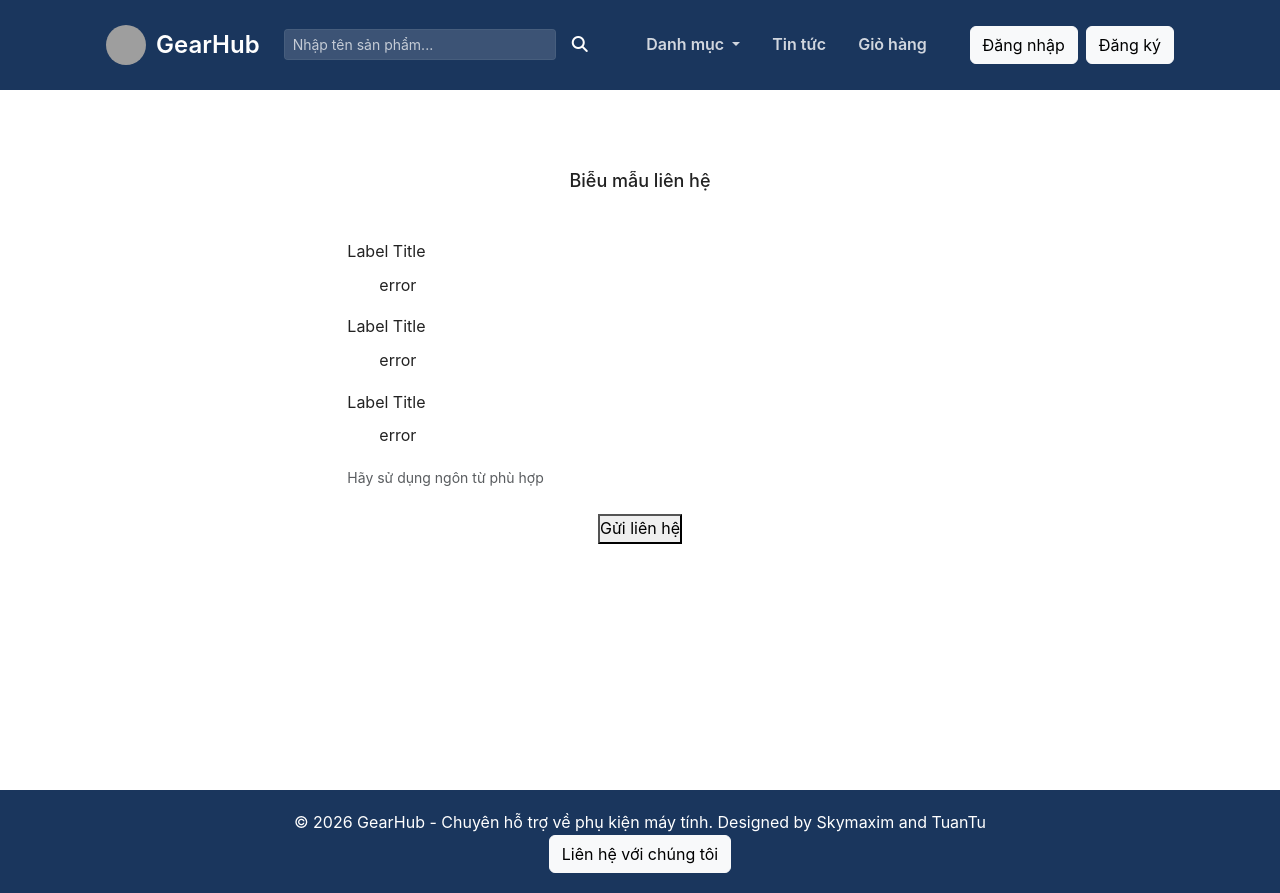
After one commit to Skymaxim09/Website-GearHub, a Django app: page /contact/ in a window 1280 px wide. The commit adds this page. Run offline with Django 5.2, Linux system fonts and the light colour scheme; grey boxes are pictures that could not be loaded.

Commit message:
Feat: Add templates:  contact, post detail, post list

```diff
--- a/static/css/base.css
+++ b/static/css/base.css
@@ -1 +1,94 @@
 /* CSS Header & Footer */
+
+/* Header */
+.navbar-gearhub .logo {
+    height: 40px;
+    width: 40px;
+    border-radius: 50%;
+}
+
+.navbar-gearhub .logo-name {
+    font-size: 1.5rem;
+    margin-left: 10px;
+    font-weight: 600;
+    color: white;
+}
+
+.navbar-gearhub .navbar-nav .nav-link {
+    color: rgba(255, 255, 255, 0.8);
+    font-weight: 600;
+    transition: 0.3s;
+}
+.navbar-gearhub .navbar-nav .nav-link:hover,
+.navbar-gearhub .navbar-nav .nav-link:focus {
+    color: #ffffff;
+}
+
+.navbar-gearhub .dropdown-menu {
+    background-color: #ffffff;
+    border: none;
+    box-shadow: 0 0.5rem 1rem rgba(0, 0, 0, 0.15);
+}
+
+.navbar-gearhub .dropdown-item {
+    transition: 0.3s;
+}
+.navbar-gearhub .dropdown-item:hover {
+    color: var(--primary-color);
+    font-weight: 600;
+    background-color: var(--background);
+}
+
+.navbar-gearhub .search-box {
+    display: flex;
+    align-items: center;
+    width: 20rem;
+}
+.navbar-gearhub .search-box button {
+    color: #ffffff;
+    background: none;
+    border: none;
+    padding: 1rem;
+}
+
+.navbar-gearhub .form-control {
+    background-color: rgba(255, 255, 255, 0.15);
+    border: 1px solid rgba(255, 255, 255, 0.2);
+    color: #ffffff;
+}
+.navbar-gearhub .form-control::placeholder {
+    color: rgba(255, 255, 255, 0.7);
+}
+.navbar-gearhub .form-control:focus {
+    background-color: rgba(255, 255, 255, 0.25);
+    border-color: #ffffff;
+    box-shadow: 0 0 0 0.25rem rgba(255, 255, 255, 0.25);
+    color: #ffffff;
+}
+
+footer p {
+    margin: 0;
+}
+
+@media (min-width: 992px) {
+    .navbar-gearhub .dropdown-menu {
+        display: block;
+        opacity: 0;
+        visibility: hidden;
+        transform: translateY(10px);
+        transition: all 0.3s ease;
+    }
+
+    .navbar-gearhub .dropdown-menu.show {
+        opacity: 1;
+        visibility: visible;
+        transform: translateY(0);
+    }
+}
+
+@media (max-width: 480px) {
+    .navbar-gearhub #userAuth {
+        width: 100%;
+        justify-content: center;
+    }
+}
--- /dev/null
+++ b/templates/contact.html
@@ -0,0 +1,56 @@
+{% extends 'base.html' %}
+
+{% load static %}
+
+{% load humanize %}
+
+{% block title %}GearHub - Liên hệ{% endblock %}
+
+{% block content %}
+<section class="contact-wrapper">
+    <div class="text-center mb-5">
+        <h2 class="section-title">Biễu mẫu liên hệ</h2>
+    </div>
+
+    <div class="row justify-content-center">
+        <div class="col-md-10 col-lg-8">
+            <form action="" class="contact-form" method="post">
+                {% csrf_token %}
+
+                <div class="form-group mb-3">
+                    <label for="" class="form-label">Label Title</label>
+
+                    <ul class="error-list">
+                        <li>error</li>
+                    </ul>
+                </div>
+
+                <div class="form-group mb-3">
+                    <label for="" class="form-label">Label Title</label>
+
+                    <ul class="error-list">
+                        <li>error</li>
+                    </ul>
+                </div>
+
+                <div class="form-group mb-3">
+                    <label for="" class="form-label">Label Title</label>
+
+                    <ul class="error-list">
+                        <li>error</li>
+                    </ul>
+
+                    <span class="form-text">Hãy sử dụng ngôn từ phù hợp</span>
+                </div>
+
+                <div class="text-center mt-4">
+                    <button type="submit" class="btn-submit">
+                        Gửi liên hệ
+                    </button>
+                </div>
+
+            </form>
+        </div>
+    </div>
+</section>
+{% endblock %}
```
Also changed, not shown: templates/post-detail.html (added, +29 -0 lines), templates/post-list.html (added, +37 -0 lines).
